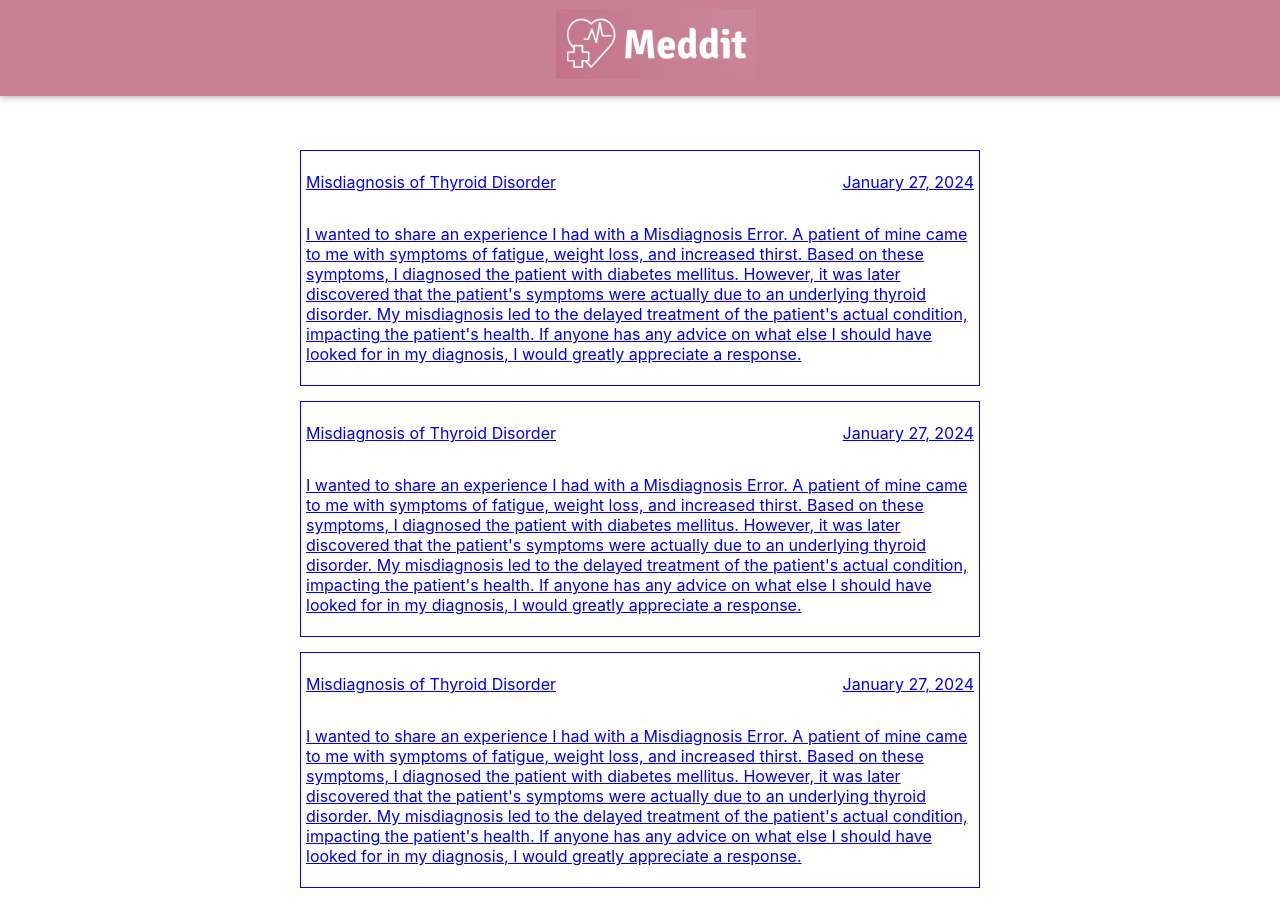
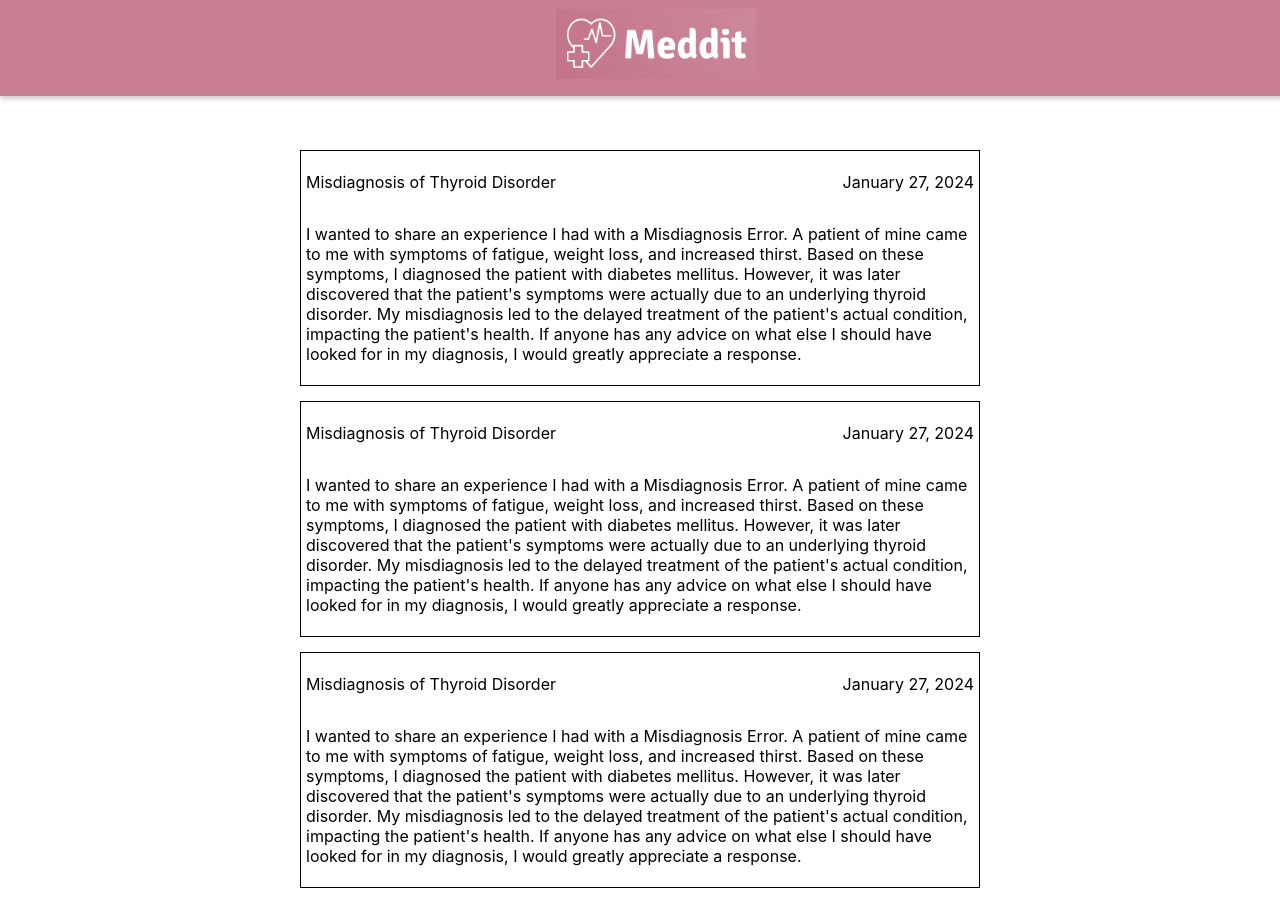
Before and after one commit to Raviteja-Tammana/Meddit, a React (Create React App) app in the folder Frontend/meddit_frontend/: page /feed in a window 1280 px wide. Built offline with nearby package versions, Linux system fonts and the light colour scheme.

Commit message:
added links to pages

```diff
--- a/Frontend/meddit_frontend/src/feed/Post.css
+++ b/Frontend/meddit_frontend/src/feed/Post.css
@@ -13,3 +13,8 @@
     border: 1px solid;
     padding: 5px;
 }
+
+.links{
+    text-decoration: none;
+    color: black ;
+}
--- a/Frontend/meddit_frontend/src/feed/Post.js
+++ b/Frontend/meddit_frontend/src/feed/Post.js
@@ -4,7 +4,7 @@ import './Post.css'
 
 const Post = props => {
     return(
-        <Link to='/feed/{props.id}'>
+        <Link to={`/feed/${props.id}`} className="links">
             <div className="post">
                 <div className="post-header">
                         <p>{props.title}</p>
--- a/Frontend/meddit_frontend/src/feed/data.js
+++ b/Frontend/meddit_frontend/src/feed/data.js
@@ -2,7 +2,7 @@
 
 const DUMMY_DATA = [
     {
-        postID: 'kothi baby',
+        postID: '1',
         title: 'Misdiagnosis of Thyroid Disorder',
         user: 'monkeyman',
         date: 'January 27, 2024',
@@ -10,7 +10,7 @@ const DUMMY_DATA = [
         content: 'I wanted to share an experience I had with a Misdiagnosis Error. A patient of mine came to me with symptoms of fatigue, weight loss, and increased thirst. Based on these symptoms, I diagnosed the patient with diabetes mellitus. However, it was later discovered that the patient\'s symptoms were actually due to an underlying thyroid disorder. My misdiagnosis led to the delayed treatment of the patient\'s actual condition, impacting the patient\'s health. If anyone has any advice on what else I should have looked for in my diagnosis, I would greatly appreciate a response.'
     },
     {
-        postID: 'kothi baby',
+        postID: '2',
         title: 'Misdiagnosis of Thyroid Disorder',
         user: 'monkeyman',
         date: 'January 27, 2024',
@@ -18,7 +18,7 @@ const DUMMY_DATA = [
         content: 'I wanted to share an experience I had with a Misdiagnosis Error. A patient of mine came to me with symptoms of fatigue, weight loss, and increased thirst. Based on these symptoms, I diagnosed the patient with diabetes mellitus. However, it was later discovered that the patient\'s symptoms were actually due to an underlying thyroid disorder. My misdiagnosis led to the delayed treatment of the patient\'s actual condition, impacting the patient\'s health. If anyone has any advice on what else I should have looked for in my diagnosis, I would greatly appreciate a response.'
     },
     {
-        postID: 'kothi baby',
+        postID: '3',
         title: 'Misdiagnosis of Thyroid Disorder',
         user: 'monkeyman',
         date: 'January 27, 2024',
--- a/Frontend/meddit_frontend/src/feed/feed.js
+++ b/Frontend/meddit_frontend/src/feed/feed.js
@@ -11,6 +11,7 @@ const Feed = () => {
                 title={info.title}
                 date = {info.date}
                 content = {info.content}
+                id={info.postID}
             />
         )
     })
```
